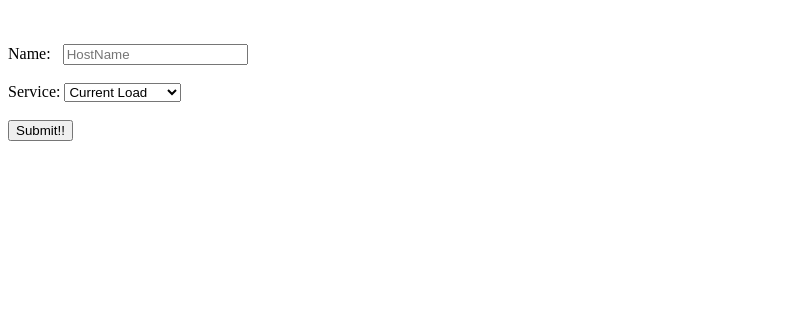
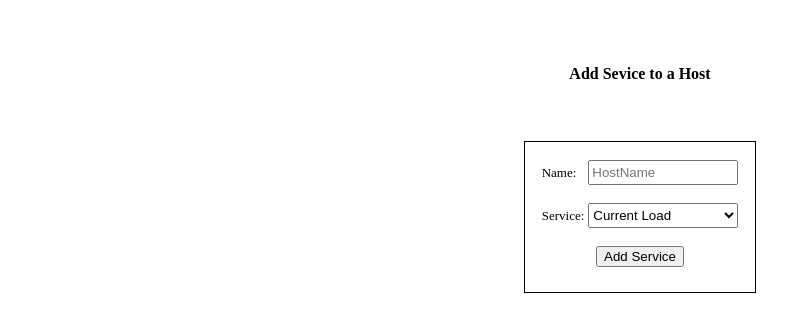
Before and after one commit to fresearchgroup/IP-based-hardware-infrastructure-management-for-cloud, a PHP site: page /htmlservices.php in a window 1280 px wide. Shown: the top 332 px of the page, without its empty margins (0-811 px from the left). Run offline with PHP 8.4, Linux system fonts and the light colour scheme.

Commit message:
Better UI
modified the html file for better user interface

```diff
--- a/PHP scripts/htmlservices.php
+++ b/PHP scripts/htmlservices.php
@@ -3,20 +3,32 @@
 <!-- Save this file at location: /var/www/html/htmlservices.php-->
 	<body>
 	<!--formservices to add the service to specific host -->
+	  <br><br>
+	  <center><h4> Add Sevice to a Host </h4></center>
 	<form action="formservices.php" method="post">
 		<br><br>
-		Name:&nbsp&nbsp <input type="text" name="hostname" placeholder="HostName"/>
-		<br><br>
+<center>
+<div style="width:230px;height:150px;border:1px solid #000;">
+
+<br>
+		<font size="2"> Name:</font>&nbsp&nbsp <input type="text" name="hostname" placeholder="HostName"  style="width:150px;height:25px;" />
 		<!--Dropdown menu to: Select service which you want to add-->
-		Service: <select name="service">
-			<option value="Current Load">Current Load</option>
+			<br><br>
+
+	<font size="2">Service:</font> <select name="service" style="width:150px;height:25px;">
+				<option value="Current Load">Current Load</option>
 			<option value="Total Processes">Total Processes</option>
 			<option value="Current Users">Current Users</option>
 			<option value="Root Partition">Root Partition</option>
 		</select>
+
 		<br><br>
-		<input type="submit" value="Submit!!">
+		<center><input type="submit" value="Add Service"></center>
+	</div>
+</center>
+
 	</form>
+
 	</body>
 
 </html>
```
